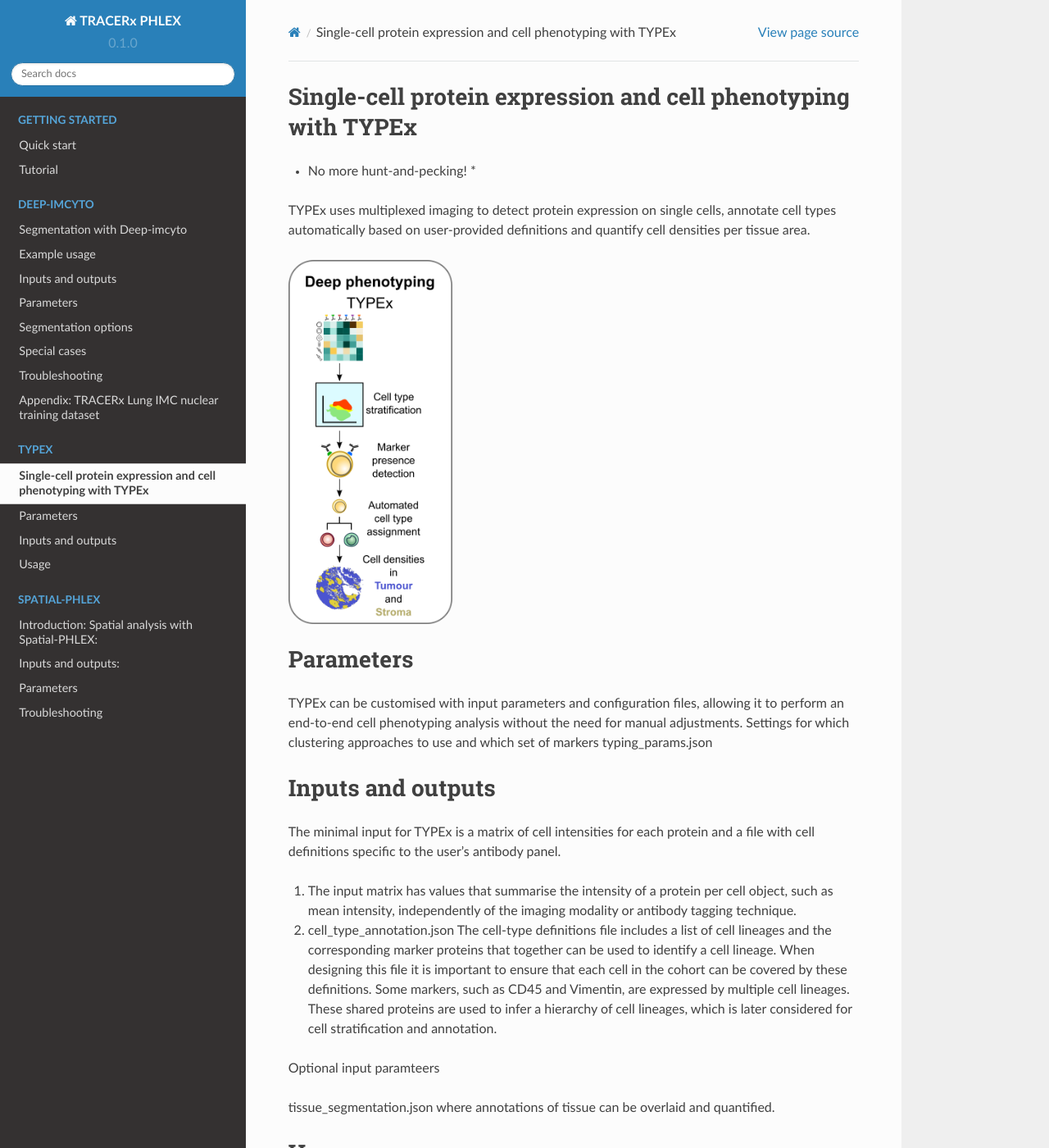
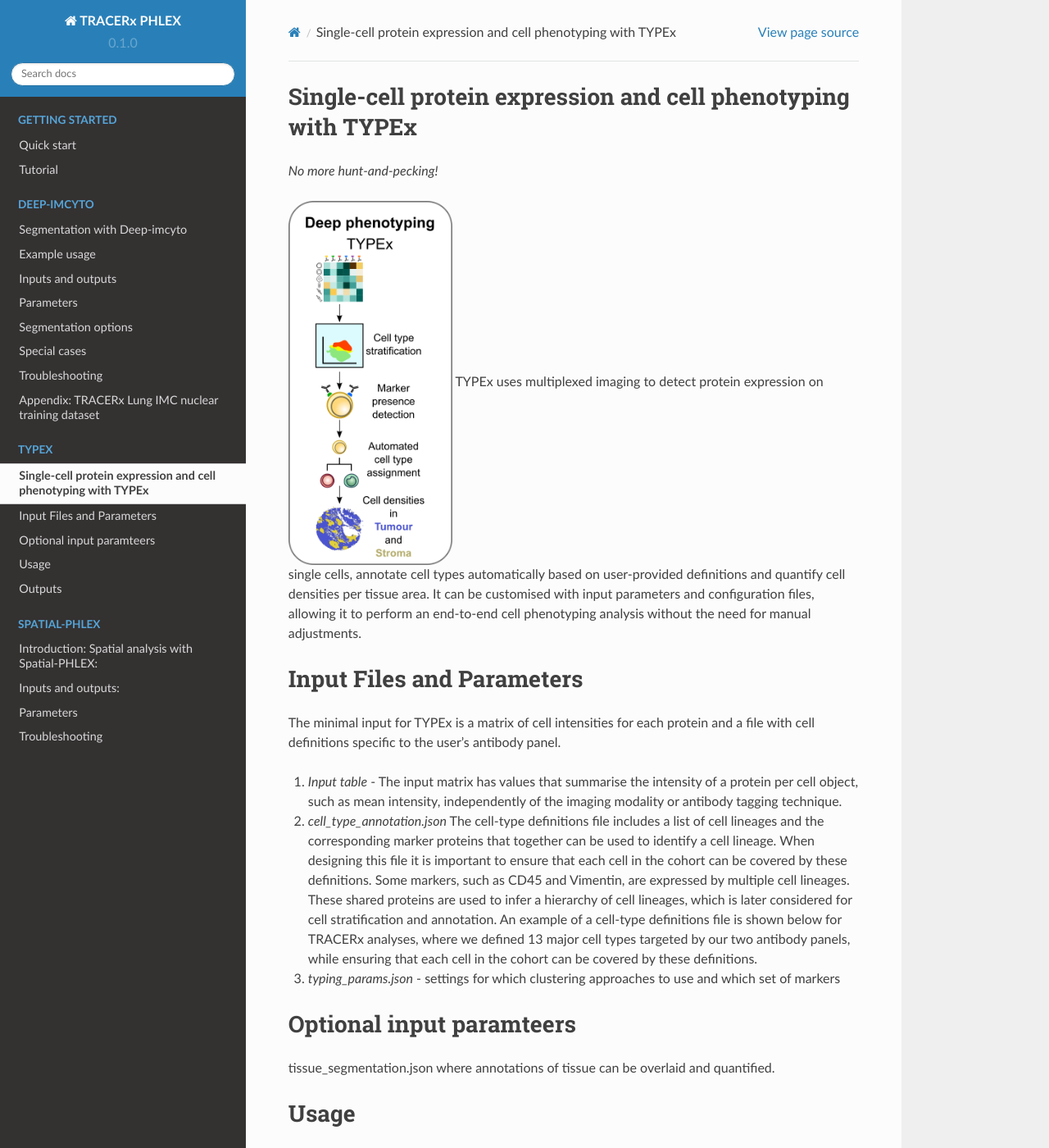
Before and after one commit to Precancer/PHLEX-test, a Sphinx documentation site: the page built from docs/source/TYPEx.rst, in a window 1280 px wide and 1400 px high. Shown: the whole window at 82% size. Built offline with Sphinx 7.4.7 and the Read the Docs theme 2.0.0, drawn with Linux system fonts in a browser that asks for light colours; some of the changed text lies outside the part shown.

Commit message:
Update TYPEx.rst

```diff
--- a/docs/source/TYPEx.rst
+++ b/docs/source/TYPEx.rst
@@ -3,36 +3,36 @@
 
 Single-cell protein expression and cell phenotyping with TYPEx
 ===========================
-* No more hunt-and-pecking! *
+*No more hunt-and-pecking!*
 
-TYPEx uses multiplexed imaging to detect protein expression on single cells, annotate cell types automatically based on user-provided definitions and quantify cell densities per tissue area.
+.. |workflow| image:: _files/images/typing3.png
+        :width: 200
+        :alt: TYPEx workflow
 
 
-.. image:: _files/images/typing3.png
-        :width: 200
-        :alt: Alternative text
+|workflow| TYPEx uses multiplexed imaging to detect protein expression on single cells, annotate cell types automatically based on user-provided definitions and quantify cell densities per tissue area. It can be customised with input parameters and configuration files, allowing it to perform an end-to-end cell phenotyping analysis without the need for manual adjustments.
 
-Parameters
-============
-TYPEx can be customised with input parameters and configuration files, allowing it to perform an end-to-end cell phenotyping analysis without the need for manual adjustments.
-Settings for which clustering approaches to use and which set of markers
-typing_params.json
-
-Inputs and outputs
+Input Files and Parameters
 ==================
 
 The minimal input for TYPEx is a matrix of cell intensities for each protein and a file with cell definitions specific to the user’s antibody panel.
 
-#. The input matrix has values that summarise the intensity of a protein per cell object, such as mean intensity, independently of the imaging modality or antibody tagging technique.
+#. *Input table* - The input matrix has values that summarise the intensity of a protein per cell object, such as mean intensity, independently of the imaging modality or antibody tagging technique.
 
-#. cell_type_annotation.json The cell-type definitions file includes a list of cell lineages and the corresponding marker proteins that together can be used to identify a cell lineage. When designing this file it is important to ensure that each cell in the cohort can be covered by these definitions. Some markers, such as CD45 and Vimentin, are expressed by multiple cell lineages. These shared proteins are used to infer a hierarchy of cell lineages, which is later considered for cell stratification and annotation.
+#. *cell_type_annotation.json* The cell-type definitions file includes a list of cell lineages and the corresponding marker proteins that together can be used to identify a cell lineage. When designing this file it is important to ensure that each cell in the cohort can be covered by these definitions. Some markers, such as CD45 and Vimentin, are expressed by multiple cell lineages. These shared proteins are used to infer a hierarchy of cell lineages, which is later considered for cell stratification and annotation. An example of a cell-type definitions file is shown below for TRACERx analyses, where we defined 13 major cell types targeted by our two antibody panels, while ensuring that each cell in the cohort can be covered by these definitions.
 
+#. *typing_params.json* - settings for which clustering approaches to use and which set of markers
 
 Optional input paramteers
+==================
 
 tissue_segmentation.json where annotations of tissue can be overlaid and quantified.
 
 
 Usage
 =============
-How to configure on your own dataset:
+
+Outputs
+=============
+
+TYPEx outputs summary tables that can be readily interrogated for biological questions. These include densities of identified cell phenotypes, a catalogue of the expressed proteins and combinations thereof, quantified across the whole tissue area or within each tissue compartment. These outputs are generated by four analytical steps: cell stratification, detection of protein expression, and automated cell annotation, followed by a quantitative summary per tissue compartment (Figure 4a).
```
